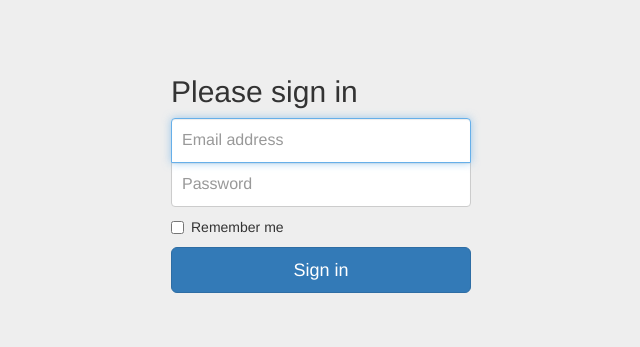
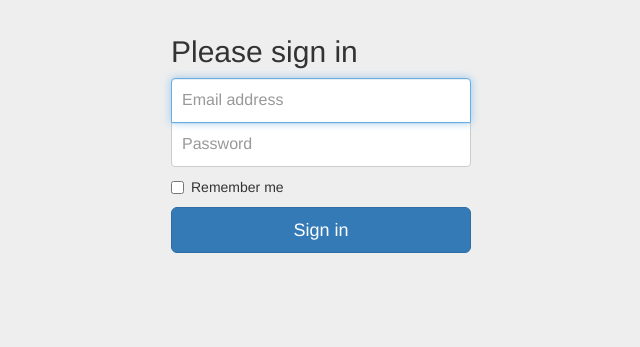
Before and after one commit to RizkiMufrizal/Metode-SAW, a CodeIgniter app: page /Metode-SAW/index.php/admin/login in a window 1280 px wide. Shown: the top 347 px of the page, without its empty margins (319-959 px from the left). Run offline with CodeIgniter, Linux system fonts and the light colour scheme.

Commit message:
update signin css

```diff
--- a/assets/css/signin.css
+++ b/assets/css/signin.css
@@ -9,7 +9,6 @@
  */
 
 body {
-    padding-top: 40px;
     padding-bottom: 40px;
     background-color: #eee;
 }
```
